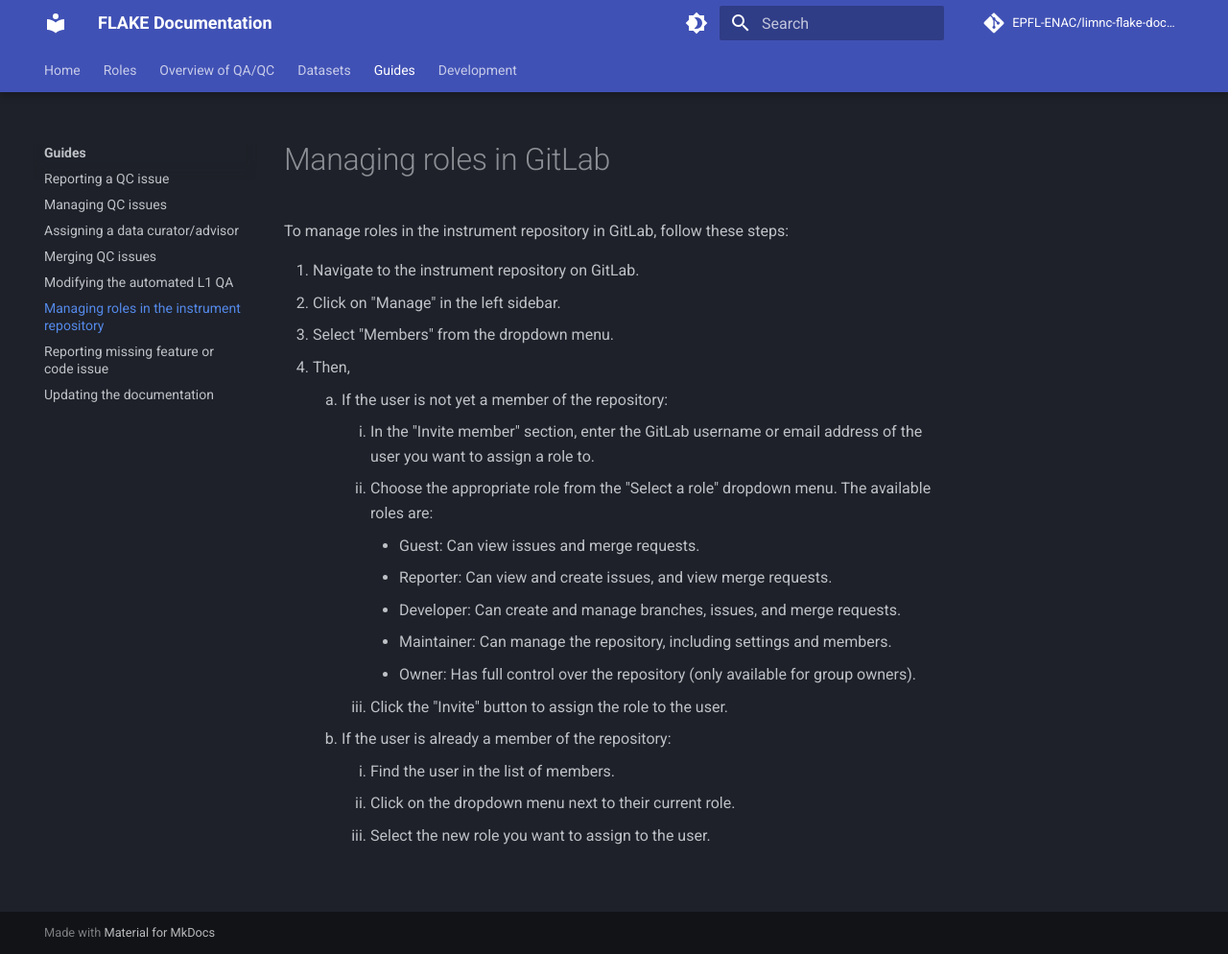
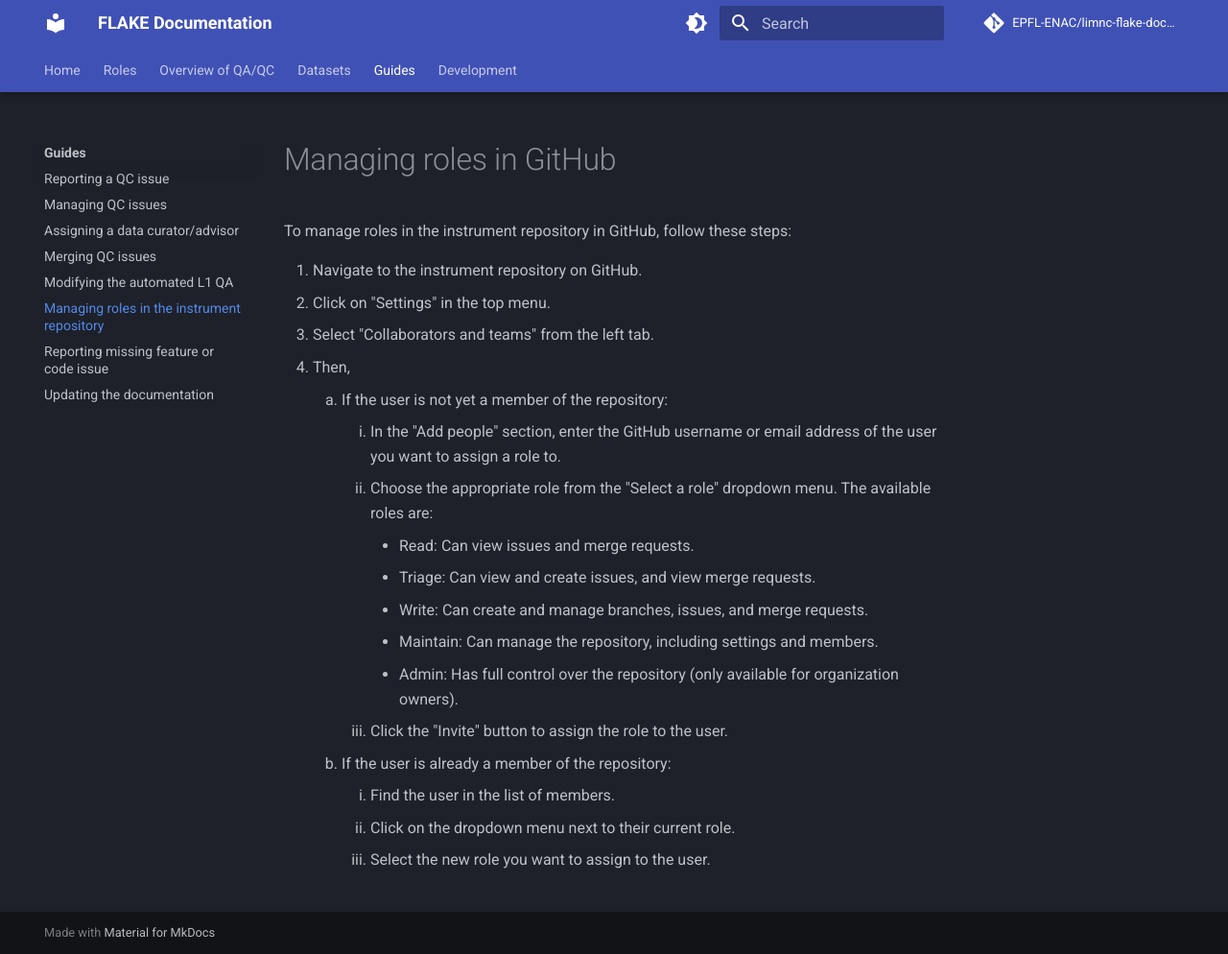
Before and after one commit to EPFL-ENAC/limnc-flake-documentation, an MkDocs documentation site: the page built from docs/guides/roles.md, in a window 1280 px wide and 994 px high. Shown: the whole window at 96% size. Built offline with MkDocs 1.6.1 and Material for MkDocs 9.7.7, drawn with Linux system fonts in a browser that asks for light colours; comment, search, counter and statistics services are not loaded.

Commit message:
docs: switch roles to GitHub

```diff
--- a/docs/guides/roles.md
+++ b/docs/guides/roles.md
@@ -1,19 +1,19 @@
-# Managing roles in GitLab
+# Managing roles in GitHub
 
-To manage roles in the instrument repository in GitLab, follow these steps:
+To manage roles in the instrument repository in GitHub, follow these steps:
 
-1. Navigate to the instrument repository on GitLab.
-2. Click on "Manage" in the left sidebar.
-3. Select "Members" from the dropdown menu.
+1. Navigate to the instrument repository on GitHub.
+2. Click on "Settings" in the top menu.
+3. Select "Collaborators and teams" from the left tab.
 4. Then,
     1. If the user is not yet a member of the repository:
-        1. In the "Invite member" section, enter the GitLab username or email address of the user you want to assign a role to.
+        1. In the "Add people" section, enter the GitHub username or email address of the user you want to assign a role to.
         2. Choose the appropriate role from the "Select a role" dropdown menu. The available roles are:
-            - Guest: Can view issues and merge requests.
-            - Reporter: Can view and create issues, and view merge requests.
-            - Developer: Can create and manage branches, issues, and merge requests.
-            - Maintainer: Can manage the repository, including settings and members.
-            - Owner: Has full control over the repository (only available for group owners).
+            - Read: Can view issues and merge requests.
+            - Triage: Can view and create issues, and view merge requests.
+            - Write: Can create and manage branches, issues, and merge requests.
+            - Maintain: Can manage the repository, including settings and members.
+            - Admin: Has full control over the repository (only available for organization owners).
         3. Click the "Invite" button to assign the role to the user.
     2. If the user is already a member of the repository:
         1. Find the user in the list of members.
```
